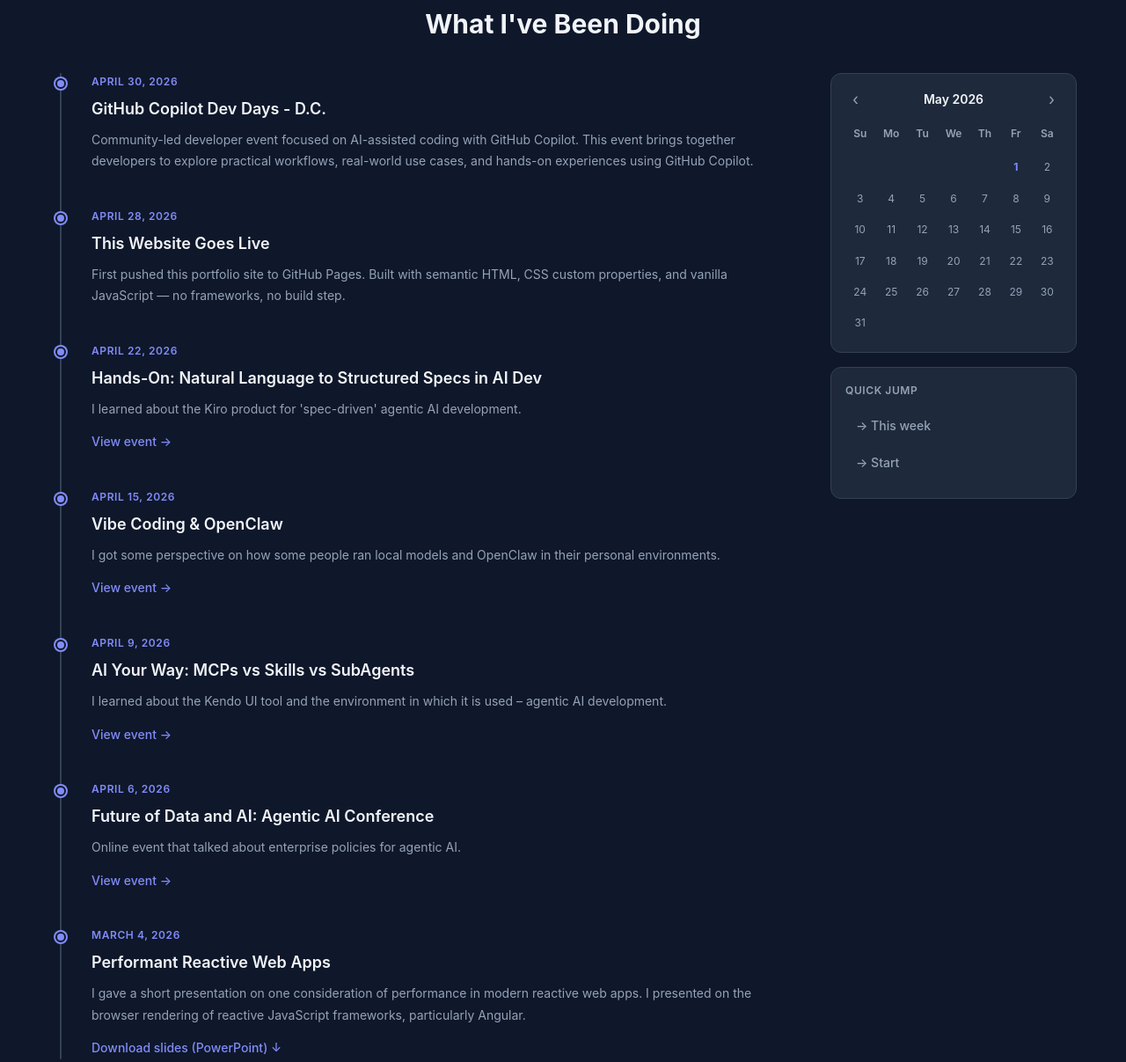
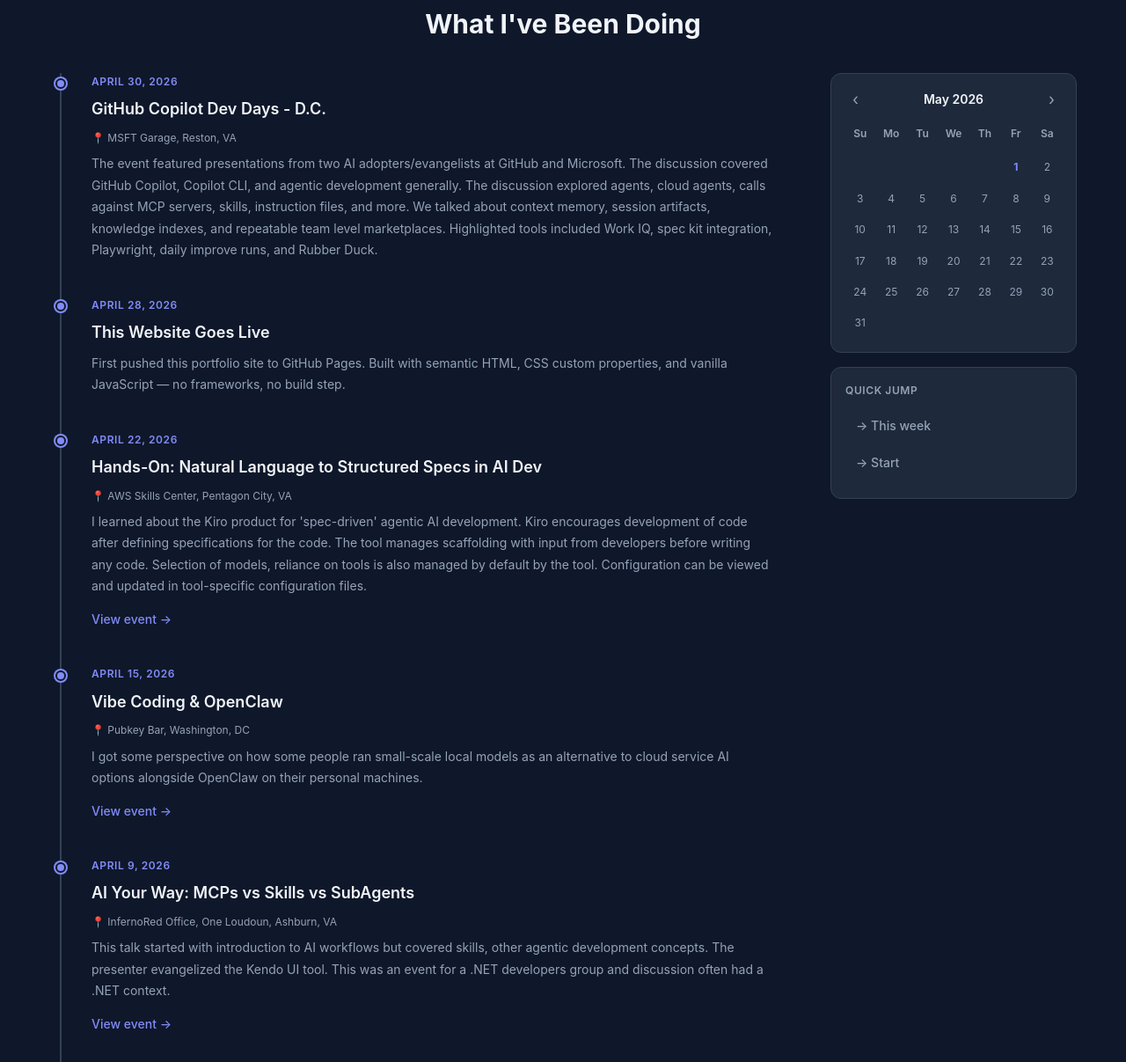
Before and after one commit to otnugent/kiro-website, a website with bundled scripts: page src/index.html in a window 1280 px wide. Shown: the part 1493-2700 px from the top of the page at 88% size. Built offline with nearby package versions, Linux system fonts and the light colour scheme.

Commit message:
Updates to my timeline

```diff
--- a/src/css/components.css
+++ b/src/css/components.css
@@ -433,6 +433,12 @@
   margin-bottom: var(--space-3);
 }
 
+.timeline__location {
+  font-size: var(--font-size-xs);
+  color: var(--color-text-muted);
+  margin-bottom: var(--space-2);
+}
+
 .timeline__link {
   font-size: var(--font-size-sm);
   font-weight: var(--font-weight-medium);
--- a/src/index.html
+++ b/src/index.html
@@ -41,7 +41,6 @@
         <img src="images/profile.png" alt="Owen Nugent, software engineer" width="200" height="200" class="hero__avatar">
         <h1 id="home-heading">Owen Nugent</h1>
         <p class="hero__tagline">Software Engineer · Full-Stack & Cloud Specialist · 10+ Years Delivering Scalable Apps</p>
-        <a href="#projects" class="btn btn--primary">View My Work</a>
       </div>
     </section>
 
@@ -87,7 +86,8 @@
                 <time class="timeline__date" datetime="2026-04-30">April 30, 2026</time>
                 <div class="timeline__body">
                   <h3 class="timeline__title">GitHub Copilot Dev Days - D.C.</h3>
-                  <p class="timeline__excerpt">Community-led developer event focused on AI-assisted coding with GitHub Copilot. This event brings together developers to explore practical workflows, real-world use cases, and hands-on experiences using GitHub Copilot.</p>
+                  <p class="timeline__location">📍 MSFT Garage, Reston, VA</p>
+                  <p class="timeline__excerpt">The event featured presentations from two AI adopters/evangelists at GitHub and Microsoft. The discussion covered GitHub Copilot, Copilot CLI, and agentic development generally. The discussion explored agents, cloud agents, calls against MCP servers, skills, instruction files, and more. We talked about context memory, session artifacts, knowledge indexes, and repeatable team level marketplaces. Highlighted tools included Work IQ, spec kit integration, Playwright, daily improve runs, and Rubber Duck.</p>
                 </div>
               </li>
 
@@ -103,7 +103,8 @@
                 <time class="timeline__date" datetime="2026-04-22">April 22, 2026</time>
                 <div class="timeline__body">
                   <h3 class="timeline__title">Hands-On: Natural Language to Structured Specs in AI Dev</h3>
-                  <p class="timeline__excerpt">I learned about the Kiro product for 'spec-driven' agentic AI development.</p>
+                  <p class="timeline__location">📍 AWS Skills Center, Pentagon City, VA</p>
+                  <p class="timeline__excerpt">I learned about the Kiro product for 'spec-driven' agentic AI development. Kiro encourages development of code after defining specifications for the code. The tool manages scaffolding with input from developers before writing any code. Selection of models, reliance on tools is also managed by default by the tool. Configuration can be viewed and updated in tool-specific configuration files.</p>
                   <a href="https://www.meetup.com/ai-innovators-network-tysons-meetup-dc-nova-md/events/313911900/" class="timeline__link" target="_blank" rel="noopener noreferrer">View event →</a>
                 </div>
               </li>
@@ -112,7 +113,8 @@
                 <time class="timeline__date" datetime="2026-04-15">April 15, 2026</time>
                 <div class="timeline__body">
                   <h3 class="timeline__title">Vibe Coding &amp; OpenClaw</h3>
-                  <p class="timeline__excerpt">I got some perspective on how some people ran local models and OpenClaw in their personal environments.</p>
+                  <p class="timeline__location">📍 Pubkey Bar, Washington, DC</p>
+                  <p class="timeline__excerpt">I got some perspective on how some people ran small-scale local models as an alternative to cloud service AI options alongside OpenClaw on their personal machines.</p>
                   <a href="https://www.meetup.com/bitcoin-district/events/313929352/" class="timeline__link" target="_blank" rel="noopener noreferrer">View event →</a>
                 </div>
               </li>
@@ -121,7 +123,8 @@
                 <time class="timeline__date" datetime="2026-04-09">April 9, 2026</time>
                 <div class="timeline__body">
                   <h3 class="timeline__title">AI Your Way: MCPs vs Skills vs SubAgents</h3>
-                  <p class="timeline__excerpt">I learned about the Kendo UI tool and the environment in which it is used – agentic AI development.</p>
+                  <p class="timeline__location">📍 InfernoRed Office, One Loudoun, Ashburn, VA</p>
+                  <p class="timeline__excerpt">This talk started with introduction to AI workflows but covered skills, other agentic development concepts. The presenter evangelized the Kendo UI tool. This was an event for a .NET developers group and discussion often had a .NET context.</p>
                   <a href="https://www.meetup.com/caparea-net/events/313644696/" class="timeline__link" target="_blank" rel="noopener noreferrer">View event →</a>
                 </div>
               </li>
@@ -130,7 +133,8 @@
                 <time class="timeline__date" datetime="2026-04-06">April 6, 2026</time>
                 <div class="timeline__body">
                   <h3 class="timeline__title">Future of Data and AI: Agentic AI Conference</h3>
-                  <p class="timeline__excerpt">Online event that talked about enterprise policies for agentic AI.</p>
+                  <p class="timeline__location">🌐 Online</p>
+                  <p class="timeline__excerpt">This was an online forum of experts who talked in particular about setting enterprise policies for AI adoption. A key takeaway was that security policy in AI adoption needs to be a whole-of company effort.</p>
                   <a href="https://www.meetup.com/data-science-dojo-washington-dc/events/313731645/" class="timeline__link" target="_blank" rel="noopener noreferrer">View event →</a>
                 </div>
               </li>
```
